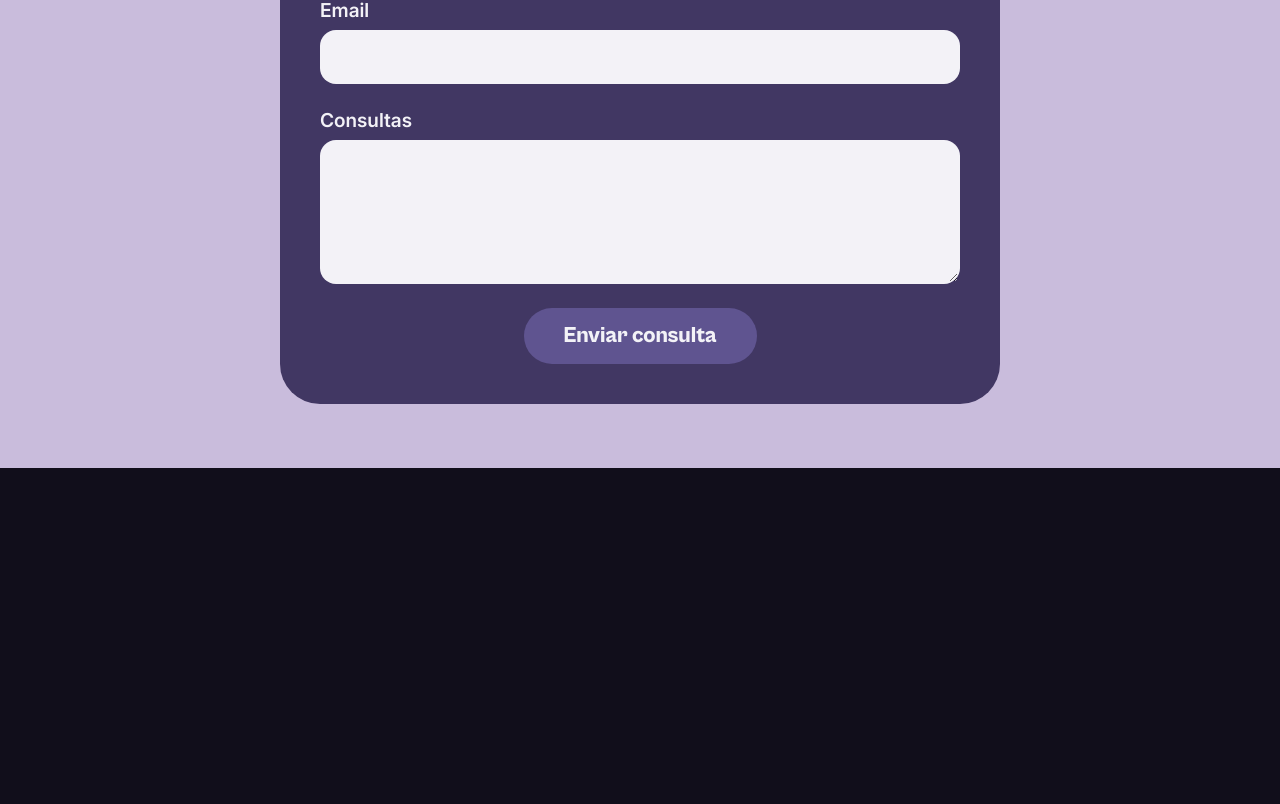
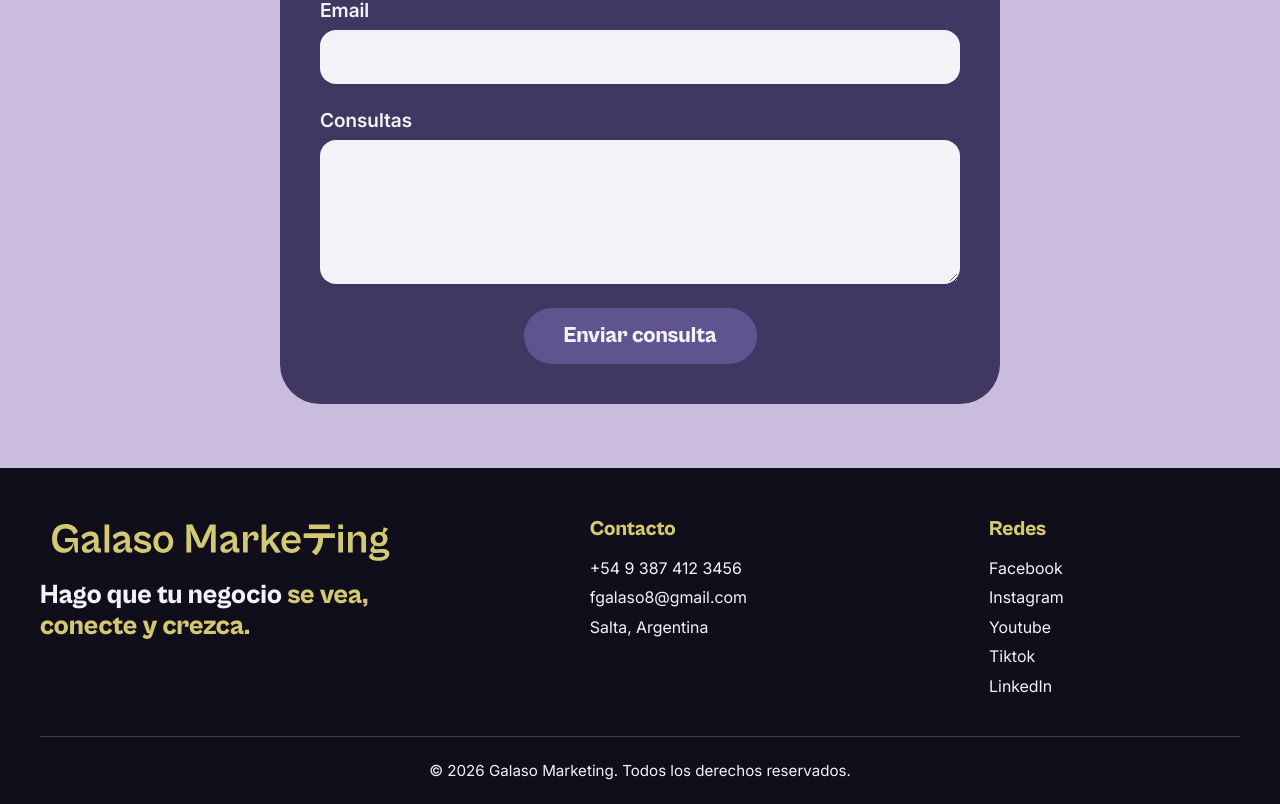
Before and after one commit to cisco-sla/galaso-marketing, a React (Vite) app: page / in a window 1280 px wide. Shown: the part 4824-5628 px from the top of the page. Before the commit the page ends 5292 px from the top, so only its background shows below. Built offline with nearby package versions, Linux system fonts and the light colour scheme.

Commit message:
Footer con marca, contacto y redes sociales

```diff
--- a/src/App.jsx
+++ b/src/App.jsx
@@ -6,6 +6,7 @@ import Plans from "./components/Plans";
 import Portfolio from "./components/Portfolio";
 import Articles from "./components/Articles";
 import Contact from "./components/Contact";
+import Footer from "./components/Footer";
 import fotoPerfil from "./assets/fran_mkt2.webp";
 
 /*creamos la función para que devuelva los componentes que necesitamos. Al Hero, le pasamos las props (titulo, destacado, etc.)
@@ -28,6 +29,7 @@ function App() {
       <Portfolio />
       <Articles />
       <Contact />
+      <Footer />
     </>
   );
 }
--- /dev/null
+++ b/src/components/Footer.css
@@ -0,0 +1,69 @@
+.footer {
+  padding: 3rem 2rem 1.5rem;
+  background: var(--color-fondo-oscuro);
+  color: var(--color-texto-claro);
+}
+
+.footer__contenido {
+  display: grid;
+  grid-template-columns: 2fr 1.4fr 1fr;
+  gap: 3rem;
+  max-width: 75rem;
+  margin: 0 auto;
+}
+
+.footer__marca {
+  display: flex;
+  flex-direction: column;
+  gap: 1rem;
+}
+
+.footer__logo {
+  align-self: flex-start;
+  height: 48px;
+}
+
+.footer__eslogan {
+  max-width: 22rem;
+  font-family: var(--fuente-titulos);
+  font-size: 1.7rem;
+  font-weight: 800;
+  line-height: 1.15;
+}
+
+.footer__destacado {
+  color: var(--color-acento);
+}
+
+.footer__titulo {
+  margin-bottom: 1rem;
+  font-size: 1.3rem;
+  color: var(--color-acento);
+}
+
+.footer__lista {
+  display: flex;
+  flex-direction: column;
+  gap: 0.6rem;
+  list-style: none;
+  overflow-wrap: anywhere;
+}
+
+.footer a {
+  color: var(--color-texto-claro);
+  text-decoration: none;
+}
+
+.footer a:hover,
+.footer a:focus-visible {
+  color: var(--color-acento);
+}
+
+.footer__legal {
+  max-width: 75rem;
+  margin: 2.5rem auto 0;
+  padding-top: 1.5rem;
+  border-top: 1px solid rgb(255 255 255 / 20%);
+  font-size: 0.95rem;
+  text-align: center;
+}
--- /dev/null
+++ b/src/components/Footer.jsx
@@ -0,0 +1,57 @@
+import "./Footer.css";
+import logo from "../assets/4GoldenSand_AInvisible.svg";
+import { datosContacto, redesSociales } from "../data/enlaces";
+
+function Footer() {
+  const anio = new Date().getFullYear();
+
+  return (
+    <footer className="footer">
+      <div className="footer__contenido">
+        <div className="footer__marca">
+          <img className="footer__logo" src={logo} alt="Galaso Marketing" />
+          <p className="footer__eslogan">
+            Hago que tu negocio{" "}
+            <span className="footer__destacado">se vea, conecte y crezca.</span>
+          </p>
+        </div>
+
+        <div>
+          <h2 className="footer__titulo">Contacto</h2>
+          <ul className="footer__lista">
+            <li>
+              <a href={`tel:${datosContacto.telefono.replaceAll(" ", "")}`}>
+                {datosContacto.telefono}
+              </a>
+            </li>
+            <li>
+              <a href={`mailto:${datosContacto.email}`}>
+                {datosContacto.email}
+              </a>
+            </li>
+            <li>{datosContacto.ubicacion}</li>
+          </ul>
+        </div>
+
+        <nav aria-label="Redes sociales">
+          <h2 className="footer__titulo">Redes</h2>
+          <ul className="footer__lista">
+            {redesSociales.map((red) => (
+              <li key={red.id}>
+                <a href={red.url} target="_blank" rel="noopener noreferrer">
+                  {red.nombre}
+                </a>
+              </li>
+            ))}
+          </ul>
+        </nav>
+      </div>
+
+      <p className="footer__legal">
+        © {anio} Galaso Marketing. Todos los derechos reservados.
+      </p>
+    </footer>
+  );
+}
+
+export default Footer;
--- a/src/data/enlaces.js
+++ b/src/data/enlaces.js
@@ -1,2 +1,27 @@
 export const canalWhatsapp = "https://whatsapp.com/channel/canalDeGalasoMkt";
 export const claveWeb3Forms = "2f5ed238-1975-4394-80f9-01c614dc02a8";
+export const datosContacto = {
+  telefono: "+54 9 387 412 3456",
+  email: "fgalaso8@gmail.com",
+  ubicacion: "Salta, Argentina",
+};
+
+export const redesSociales = [
+  {
+    id: "facebook",
+    nombre: "Facebook",
+    url: "https://www.facebook.com/aDefinir",
+  },
+  {
+    id: "instagram",
+    nombre: "Instagram",
+    url: "https://www.instagram.com/aDefinir",
+  },
+  { id: "youtube", nombre: "Youtube", url: "https://www.youtube.com/aDefinir" },
+  { id: "tiktok", nombre: "Tiktok", url: "https://www.tiktok.com/aDefinir" },
+  {
+    id: "linkedin",
+    nombre: "LinkedIn",
+    url: "https://www.linkedin.com/aDefinir",
+  },
+];
```
